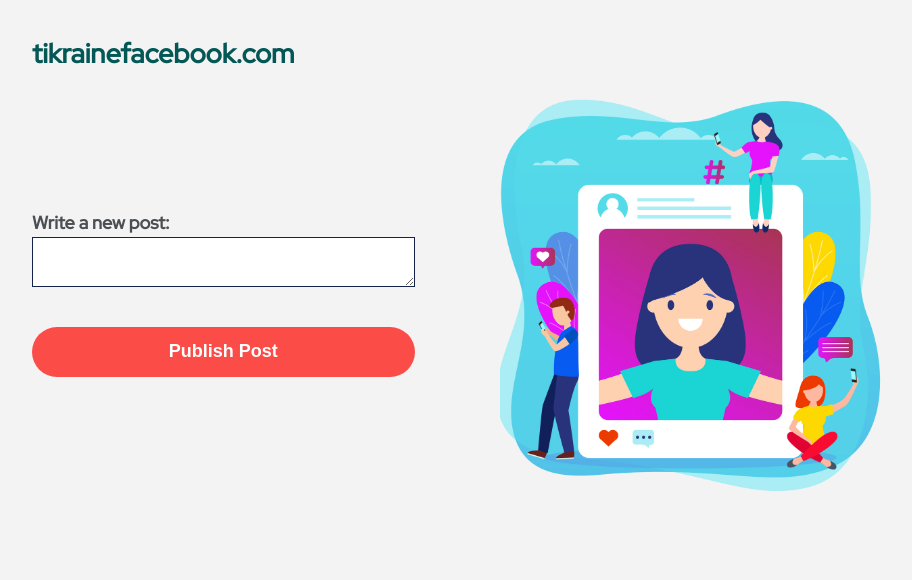
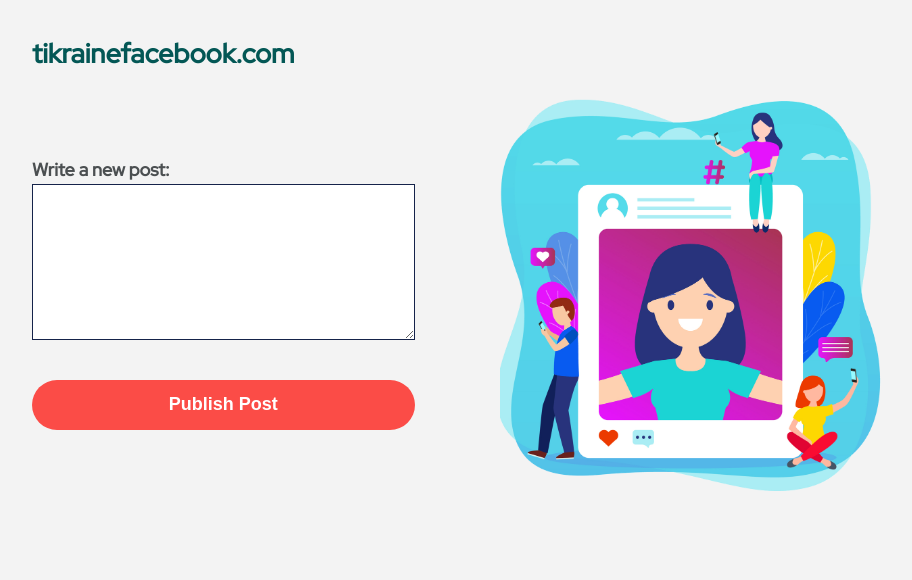
Before and after one commit to daivabaltranaite/tikrainefacebook, a PHP site: page /newpostform.php in a window 1280 px wide. Shown: the top 580 px of the page, without its empty margins (183-1095 px from the left). Run offline with PHP 8.4, Linux system fonts and the light colour scheme.

Commit message:
Fix textarea display

```diff
--- a/web/newpostform.php
+++ b/web/newpostform.php
@@ -15,7 +15,7 @@
             <form action="index.php" method="POST">
                 <div class="field">
                     <label for="content">Write a new post:</label>
-                    <textarea name="content" rows="10" style="width: 100%;"></textarea>
+                    <textarea name="content" rows="10" style="max-width: 100%; height:auto;"></textarea>
                 </div>
                 <input type="submit" name="post-submit" value="Publish Post">
             </form>
```
